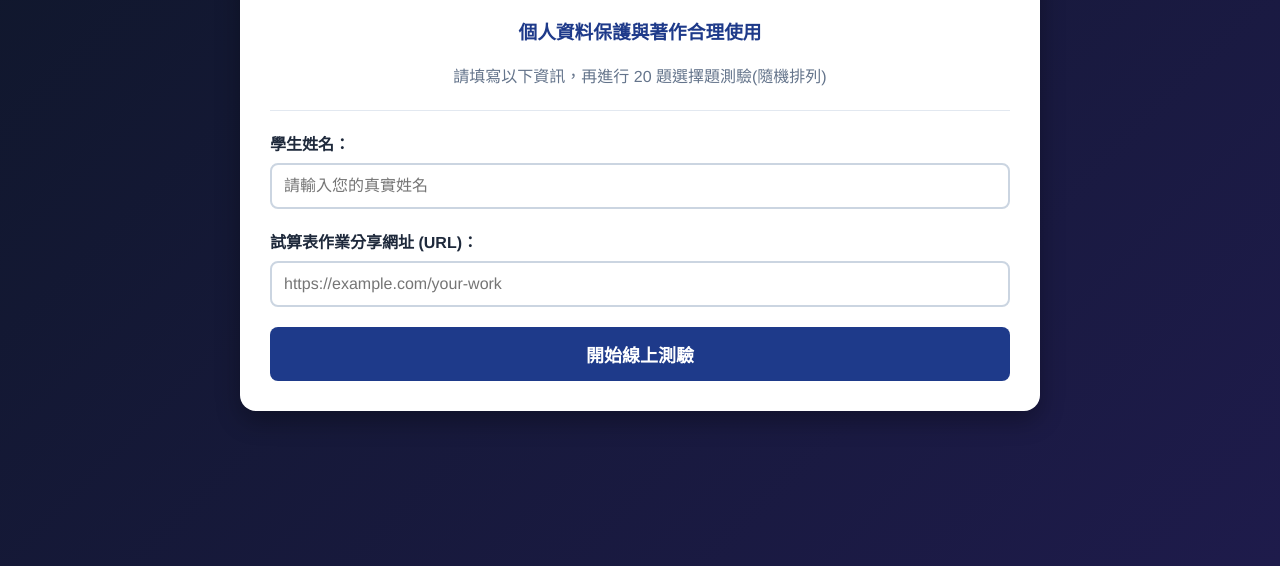
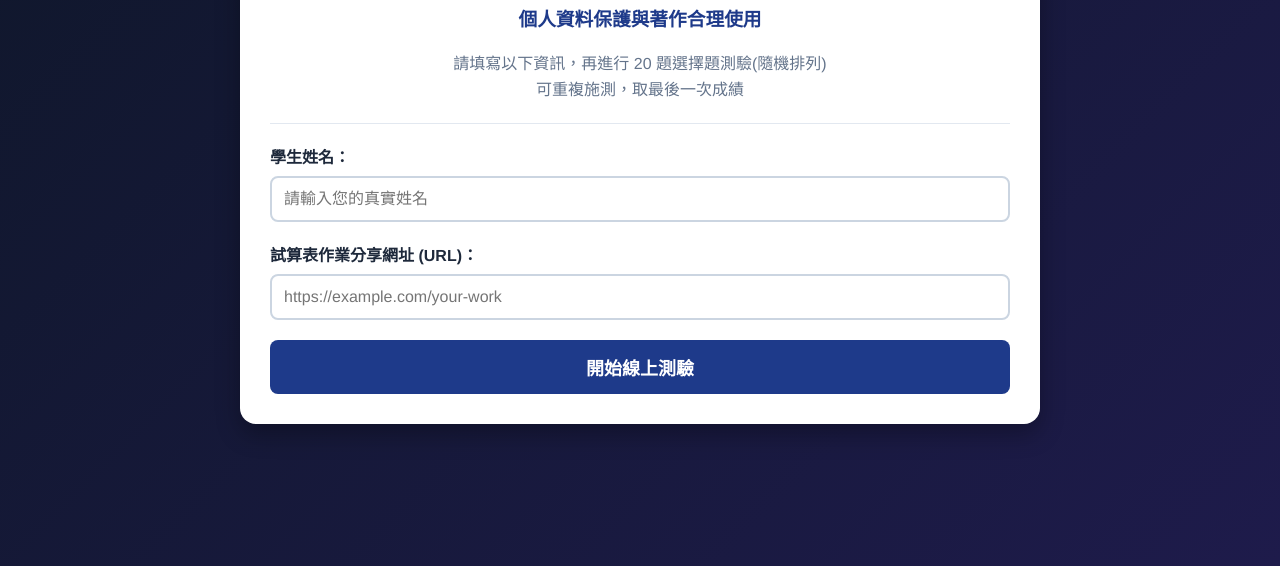
Before and after one commit to chaolinc-drjh/exam, a plain HTML site: page index.html in a window 1280 px wide. Shown: the part 234-800 px from the top of the page. Drawn offline with Linux system fonts and the light colour scheme.

Commit message:
Update index.html

```diff
--- a/index.html
+++ b/index.html
@@ -47,7 +47,7 @@
     <div id="step-login" class="container active">
         <h1>數位法治素養測驗</h1>
         <h3>個人資料保護與著作合理使用</h3>
-        <p style="text-align: center; color: #64748b;">請填寫以下資訊，再進行 20 題選擇題測驗(隨機排列)</p>
+        <p style="text-align: center; color: #64748b;">請填寫以下資訊，再進行 20 題選擇題測驗(隨機排列)<BR>可重複施測，取最後一次成績</p>
         <hr style="margin: 20px 0; border: 0; border-top: 1px solid #e2e8f0;">
         <div class="form-group">
             <label for="student-name">學生姓名：</label>
```
